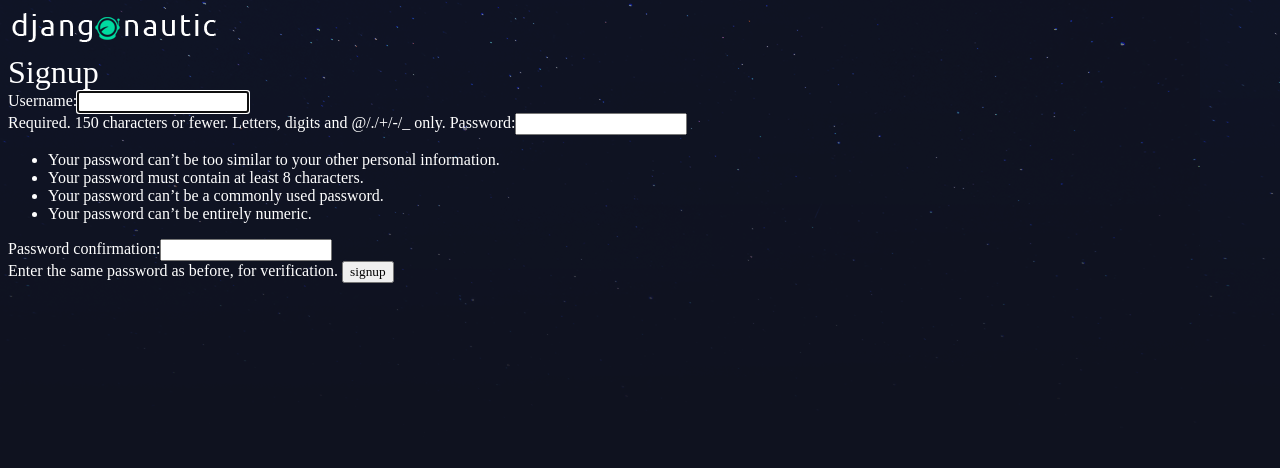
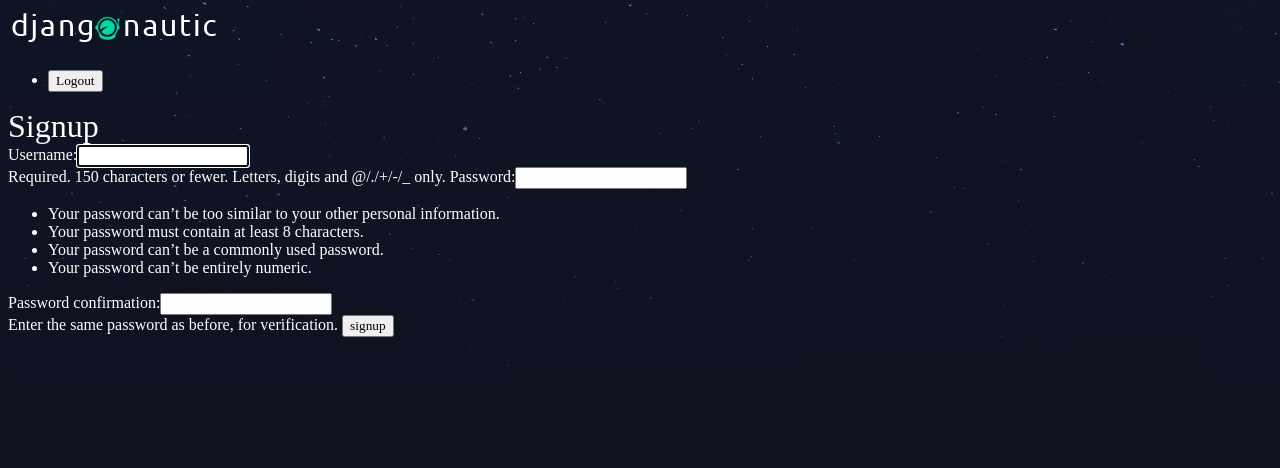
Before and after one commit to jmtzt/django-blog, a Django app: page /accounts/signup/ in a window 1280 px wide. Shown: the top 468 px of the page. Run offline with Django 3.2, Linux system fonts and the light colour scheme.

Commit message:
add logout functionality

```diff
--- a/accounts/urls.py
+++ b/accounts/urls.py
@@ -6,4 +6,5 @@ app_name = 'accounts'
 urlpatterns = [
     path('signup/', views.signup_view, name="signup"),
     path('login/', views.login_view, name="login"),
+    path('logout/', views.logout_view, name="logout"),
 ]
--- a/accounts/views.py
+++ b/accounts/views.py
@@ -1,4 +1,4 @@
-from django.contrib.auth import login
+from django.contrib.auth import login, logout
 from django.shortcuts import render, redirect
 from django.contrib.auth.forms import AuthenticationForm, UserCreationForm
 
@@ -9,7 +9,8 @@ def signup_view(request):
         if form.is_valid():
             form.save()
             # log the user in
-            # return render(request, 'accounts/signup_success.html')
+            user = form.get_user()
+            login(request, user)
             return redirect('articles:list')
     else:
         form = UserCreationForm()
@@ -22,10 +23,12 @@ def login_view(request):
             # log the user in
             user = form.get_user()
             login(request, user)
-            if 'next' in request.POST:
-                return redirect(request.POST.get('next'))
-            else:
-                return redirect('articles:list')
+            return redirect('articles:list')
     else:
         form = AuthenticationForm()
     return render(request, 'accounts/login.html', { 'form': form })
+
+def logout_view(request):
+    if request.method == 'POST':
+        logout(request)
+        return redirect('articles:list')
--- a/templates/base_layout.html
+++ b/templates/base_layout.html
@@ -11,6 +11,16 @@
 <body>
     <div class="wrapper">
         <h1><a href="{% url 'articles:list' %}"><img src="{% static 'logo.png' %}"></a></h1>
+        <nav>
+            <ul>
+                <li>
+                    <form action="{% url 'accounts:logout' %}" class="logout-link" method="POST">
+                        {% csrf_token %}
+                        <button type="submit">Logout</button>
+                    </form>
+                </li>
+            </ul>
+        </nav>
         {% block content %}
         {% endblock %}
     </div>
```
